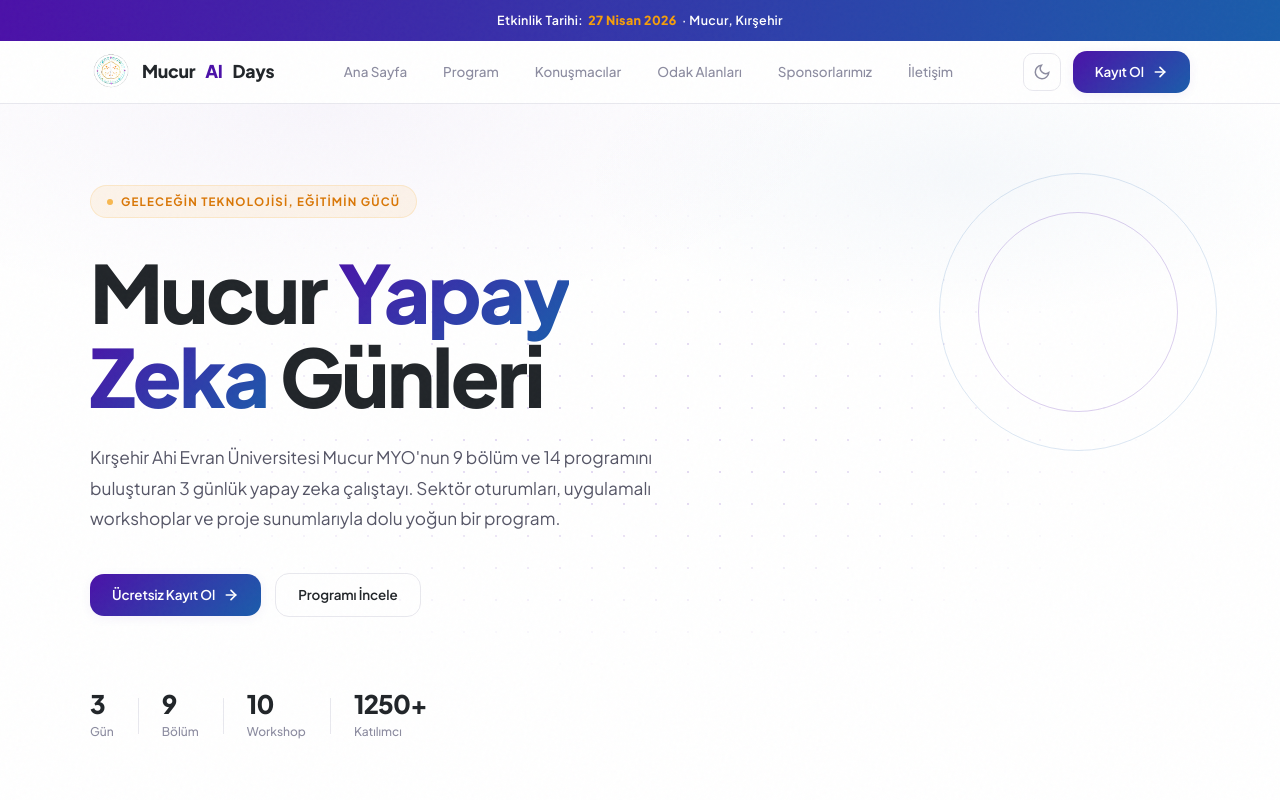
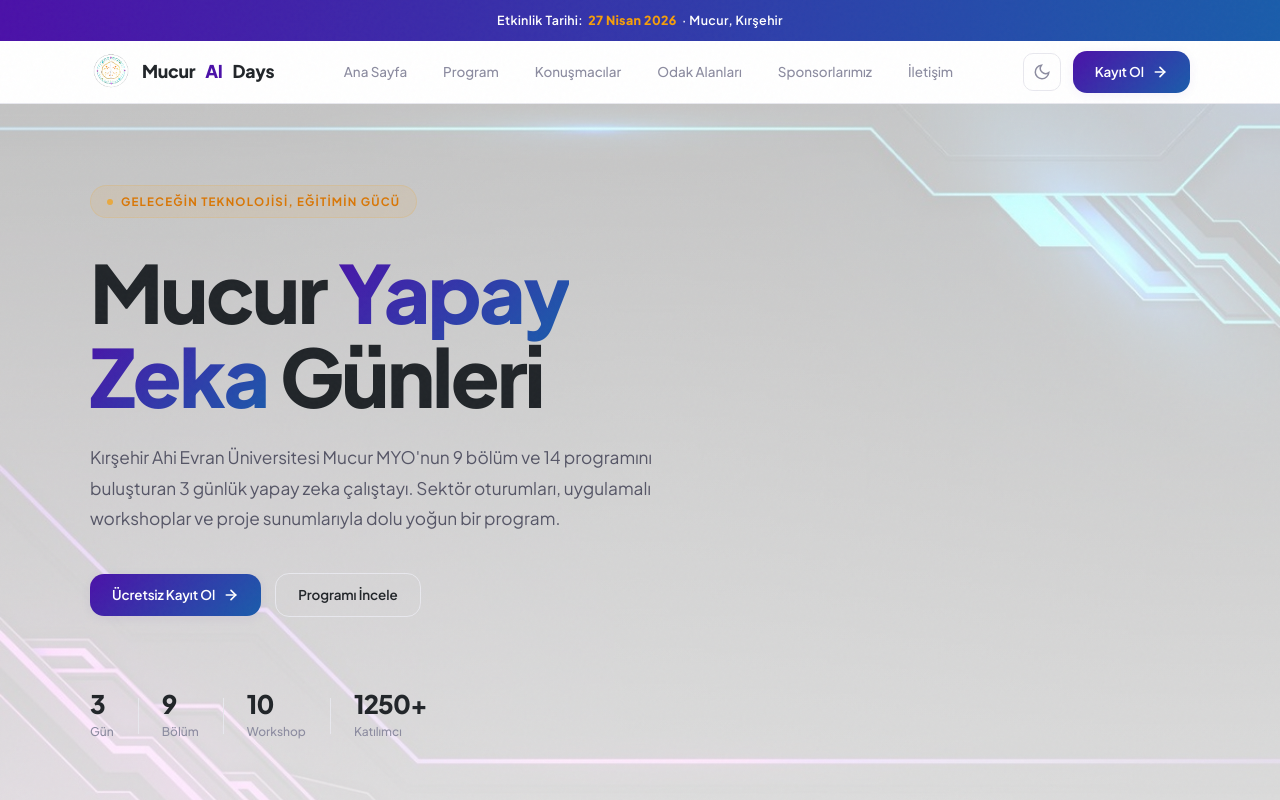
Before and after one commit to Beril711/website, a Next.js app: page / in a window 1280 px wide. Shown: the top 800 px of the page. Built offline with nearby package versions, Linux system fonts and the light colour scheme.

Commit message:
feat: Implement initial global styling, theme, and Hero component with supporting background assets.

```diff
--- a/src/app/globals.css
+++ b/src/app/globals.css
@@ -392,43 +392,45 @@ button {
   pointer-events: none;
 }
 
+.hero-banner {
+  position: absolute;
+  inset: 0;
+  z-index: 0;
+}
+
+.hero-banner-overlay {
+  position: absolute;
+  inset: 0;
+  background: linear-gradient(to bottom, rgba(255, 255, 255, 0.75) 0%, rgba(255, 255, 255, 0.85) 100%);
+  z-index: 1;
+}
+
+[data-theme="dark"] .hero-banner-overlay {
+  background: linear-gradient(to bottom, rgba(13, 13, 43, 0.7) 0%, rgba(13, 13, 43, 0.85) 100%);
+}
+
+/* Dots — mobilde görünür, masaüstünde gizli */
 .hero-dots {
   position: absolute;
   inset: 0;
-  background-image: radial-gradient(circle, rgba(75, 17, 168, 0.15) 1px, transparent 1px);
-  background-size: 32px 32px;
-  mask-image: radial-gradient(ellipse 60% 50% at 50% 45%, black 20%, transparent 70%);
-  -webkit-mask-image: radial-gradient(ellipse 60% 50% at 50% 45%, black 20%, transparent 70%);
-  opacity: 1;
-}
-
-.hero-line {
-  position: absolute;
-  top: 15%;
-  right: 8%;
-  width: 200px;
-  height: 200px;
-  border: 1.5px solid rgba(75, 17, 168, 0.2);
-  border-radius: 50%;
-  opacity: 1;
-  animation: heroSpin 40s linear infinite;
-}
-
-.hero-line::before {
-  content: '';
-  position: absolute;
-  top: -40px;
-  left: -40px;
-  right: -40px;
-  bottom: -40px;
-  border: 1.5px solid rgba(26, 93, 171, 0.15);
-  border-radius: 50%;
-  opacity: 1;
-}
-
-@keyframes heroSpin {
-  to {
-    transform: rotate(360deg);
+  background-image: radial-gradient(circle, rgba(0, 0, 0, 0.35) 1.2px, transparent 1.2px);
+  background-size: 28px 28px;
+  mask-image: radial-gradient(ellipse 80% 65% at 50% 45%, black 30%, transparent 80%);
+  -webkit-mask-image: radial-gradient(ellipse 80% 65% at 50% 45%, black 30%, transparent 80%);
+  display: none;
+}
+
+[data-theme="dark"] .hero-dots {
+  background-image: radial-gradient(circle, rgba(255, 255, 255, 0.3) 1.2px, transparent 1.2px);
+}
+
+@media (max-width: 768px) {
+  .hero-banner {
+    display: none;
+  }
+
+  .hero-dots {
+    display: block;
   }
 }
 
--- a/src/components/home/Hero.jsx
+++ b/src/components/home/Hero.jsx
@@ -2,6 +2,7 @@
 
 import { useState, useEffect, useRef } from 'react';
 import Link from 'next/link';
+import Image from 'next/image';
 import { useCountUp, useInView } from '@/hooks/useCountUp';
 
 const METRICS = [
@@ -26,8 +27,17 @@ export default function Hero() {
 
   return (
     <section className="hero">
+      <div className="hero-banner">
+        <Image
+          src="/logo/arka plan.jpeg"
+          alt=""
+          fill
+          priority
+          style={{ objectFit: 'cover', objectPosition: 'center' }}
+        />
+        <div className="hero-banner-overlay" />
+      </div>
       <div className="hero-dots" />
-      <div className="hero-line" />
 
       <div className="container">
         <div className="hero-content">
```
Also changed, not shown: public/logo/arka plan.jpeg (added), src/logo/arka plan.jpeg (added).
